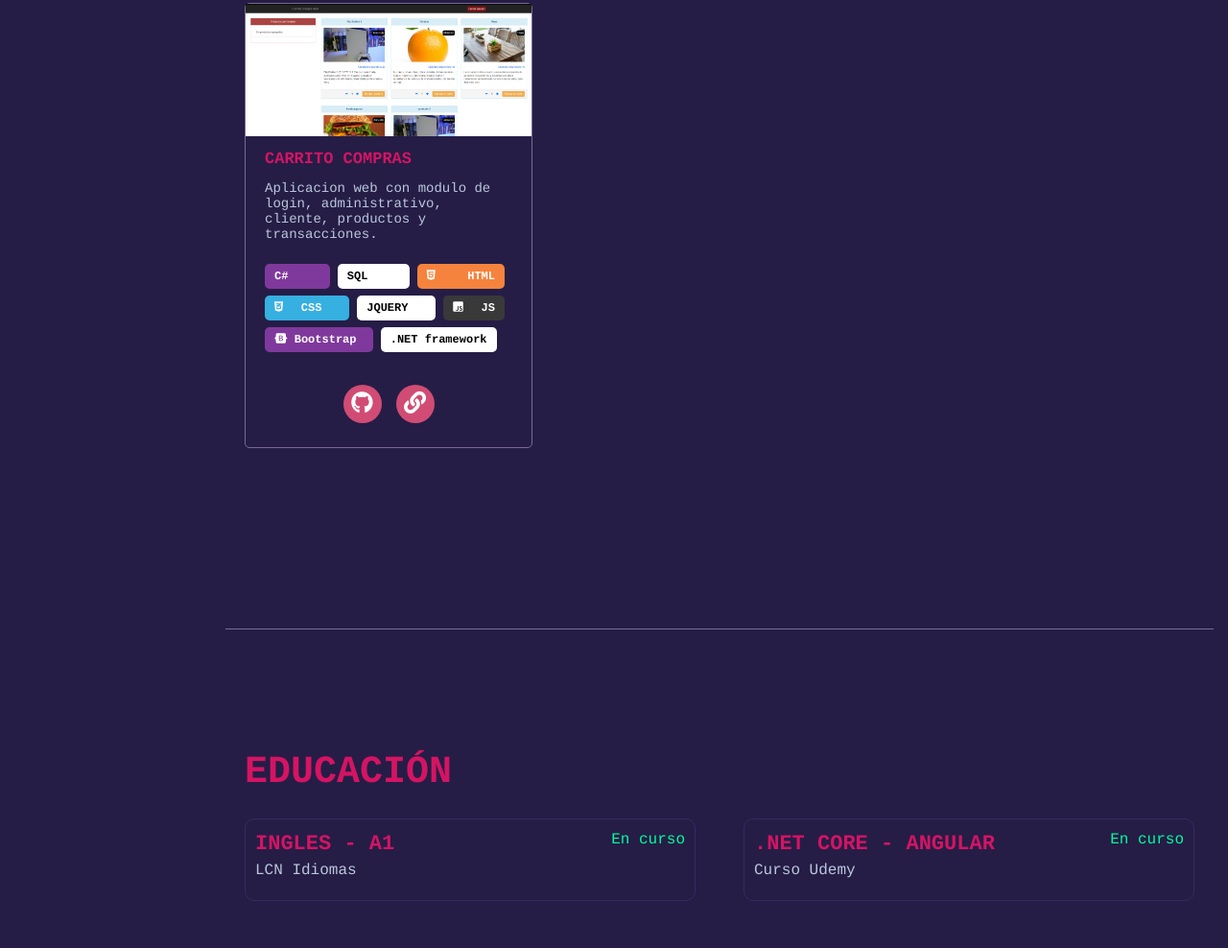
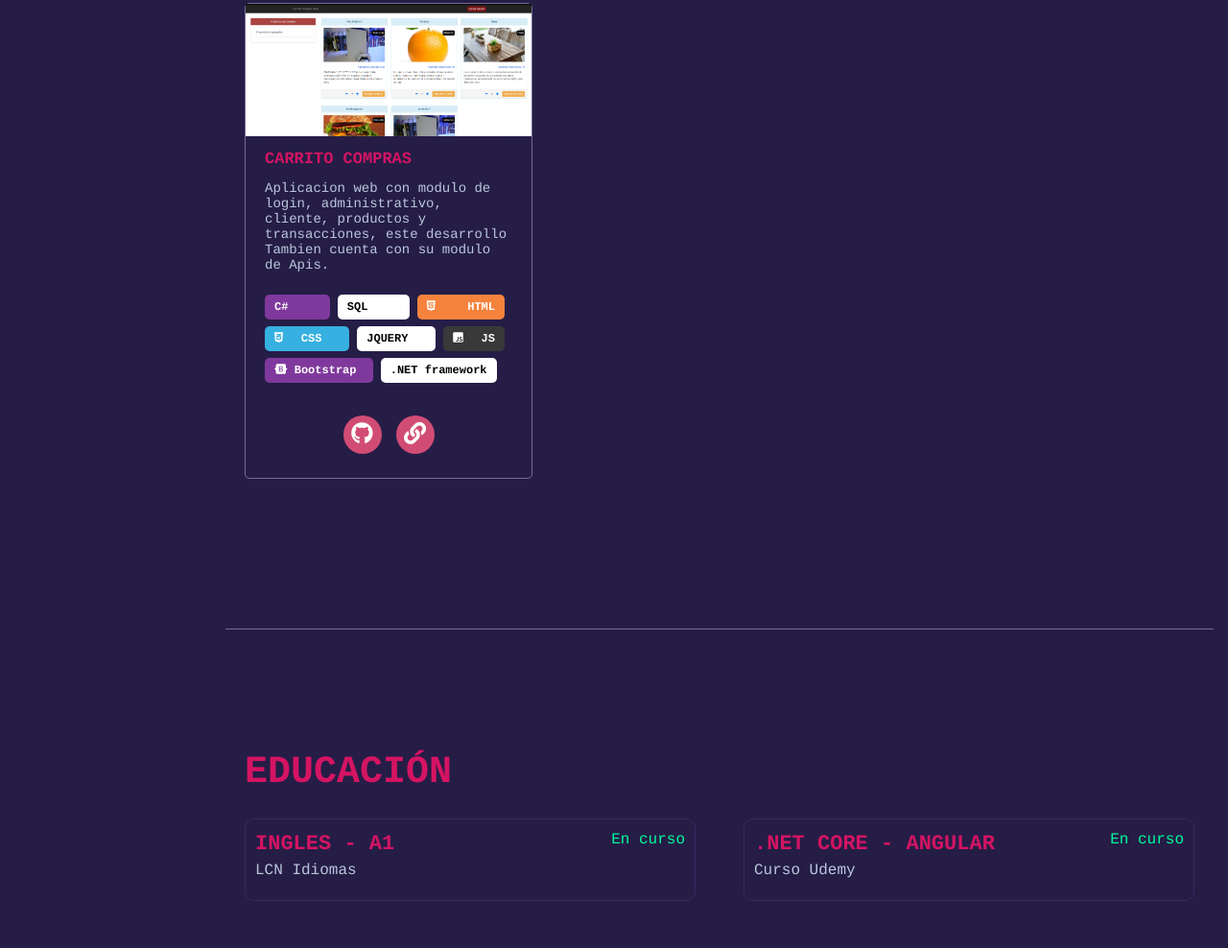
Before and after one commit to canojuancamilo/portafolio, a plain HTML site: page index.html in a window 1280 px wide. Shown: the part 1744-2732 px from the top of the page at 96% size. Drawn offline with nearby package versions, Linux system fonts and the light colour scheme.

Commit message:
se organiza el texto

```diff
--- a/index.html
+++ b/index.html
@@ -111,7 +111,8 @@
                     <div class="informacion">
                         <p class="tituloTarjerta">CARRITO COMPRAS</p>
                         <div class="descripcionTarjeta">
-                            Aplicacion web con modulo de login, administrativo, cliente, productos y transacciones.
+                            Aplicacion web con modulo de login, administrativo, cliente, productos y transacciones, este desarrollo
+                            Tambien cuenta con su modulo de Apis.
                         </div>
                         <div class="skillsTarjeta text-justify">
                             <span class="elementoLenguaje" style="background-color: #7F399C;">
```
